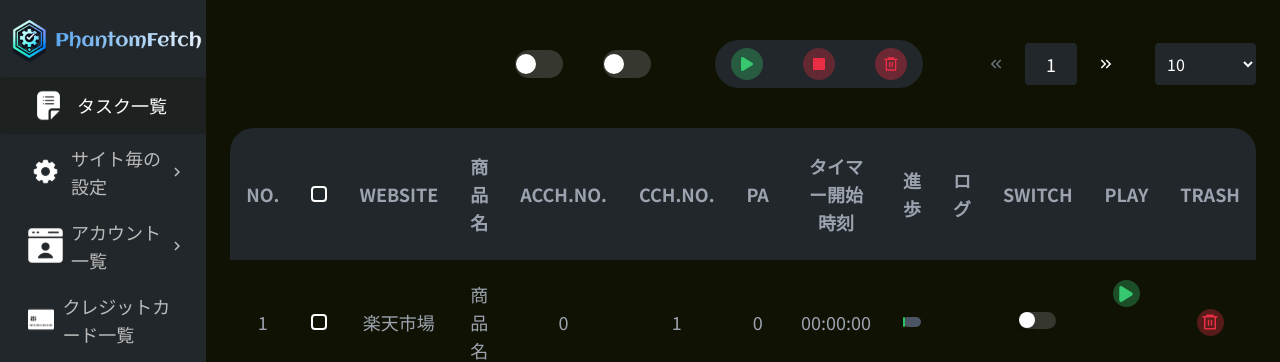
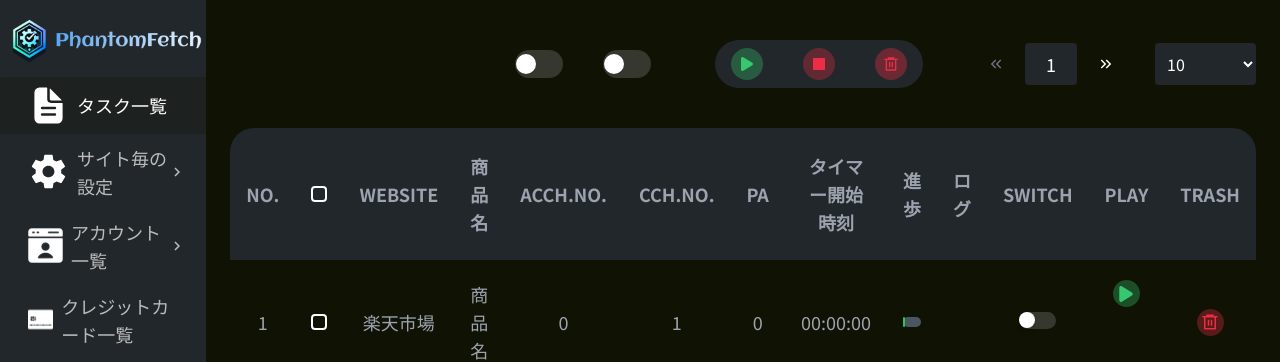
Before and after one commit to fahim-muntasir/pFetch, a React (Vite) app: page / in a window 1280 px wide. Shown: the top 362 px of the page. Built offline with nearby package versions, Linux system fonts and the light colour scheme.

Commit message:
fixed issue #5

```diff
--- a/src/components/common/Sidebar.jsx
+++ b/src/components/common/Sidebar.jsx
@@ -1,6 +1,10 @@
 import { useState } from 'react';
 import SidebarLink from './SidebarLink';
 import { Link, useLocation } from 'react-router-dom';
+
+import { IoDocumentText   } from "react-icons/io5";
+import { IoMdSettings } from "react-icons/io";
+
 import Logo from "../../assets/images/logo.png";
 import Icon1 from "../../assets/images/icon1.svg";
 import Icon2 from "../../assets/images/icon2.svg";
@@ -13,13 +17,13 @@ export const DASHBOARD_SIDEBAR_LINKS = [
     key: 'タスク一覧',
     label: 'タスク一覧',
     path: '/',
-    icon: <img src={Icon1} alt="icon1" className="h-[41px] w-[41px]" />,
+    icon: <IoDocumentText className='text-[41px] text-white' />,
   },
   {
     key: 'サイト毎の設定',
     label: 'サイト毎の設定',
     path: '/サイト毎の設定',
-    icon: <img src={Icon2} alt="icon2" className="h-[41px] w-[41px]" />,
+    icon: <IoMdSettings  className='text-[41px] text-white' />,
     submenu: [
       { key: '楽天市場、 楽天ブックス、 楽天ビック', label: '楽天市場、 楽天ブックス、 楽天ビック', path: '/サイト毎の設定/楽天市場、楽天ブックス、楽天ビック' },
       { key: 'Yahoo!ショッピング、 LOHACO', label: 'Yahoo!ショッピング、 LOHACO', path: '/サイト毎の設定/Yahoo!ショッピング、LOHACO' },
@@ -30,7 +34,7 @@ export const DASHBOARD_SIDEBAR_LINKS = [
     key: 'アカウント一覧',
     label: 'アカウント一覧',
     path: '/アカウント一覧',
-    icon: <img src={Icon3} alt="icon3" className="h-[41px] w-[41px]" />,
+    icon: <img src={Icon3} alt="icon3" className="h-[37px] w-[37px] mr-1" />,
 	submenu: [
 		{ key: '楽天市場、 楽天ブックス、 楽天ビック', label: '楽天市場、 楽天ブックス、 楽天ビック', path: '/アカウント一覧/楽天市場、楽天ブックス、楽天ビック' },
 		{ key: 'Yahoo!ショッピング', label: 'Yahoo!ショッピング', path: '/アカウント一覧/Yahoo!ショッピング' },
@@ -41,13 +45,13 @@ export const DASHBOARD_SIDEBAR_LINKS = [
     key: 'クレジットカード一覧',
     label: 'クレジットカード一覧',
     path: '/クレジットカード一覧',
-    icon: <img src={Icon4} alt="icon4" className="h-[41px] w-[41px]" />,
+    icon: <img src={Icon4} alt="icon4" className="h-[39px] w-[39px]" />,
   },
   {
     key: 'Proxy一覧',
     label: 'Proxy一覧',
     path: '/Proxy一覧',
-    icon: <img src={Icon5} alt="icon5" className="h-[41px] w-[41px]" />,
+    icon: <img src={Icon5} alt="icon5" className="h-[39px] w-[39px]" />,
   },
 ];
 
```
